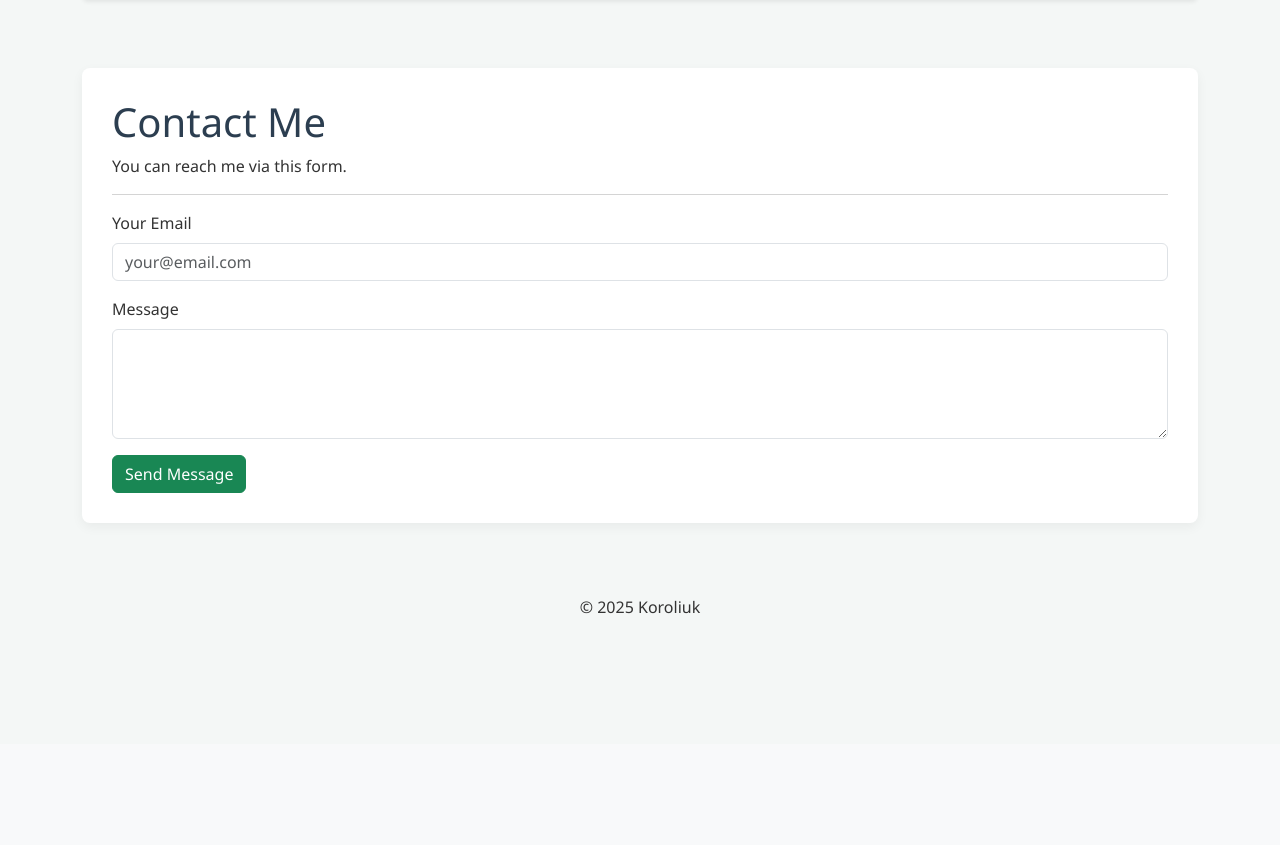
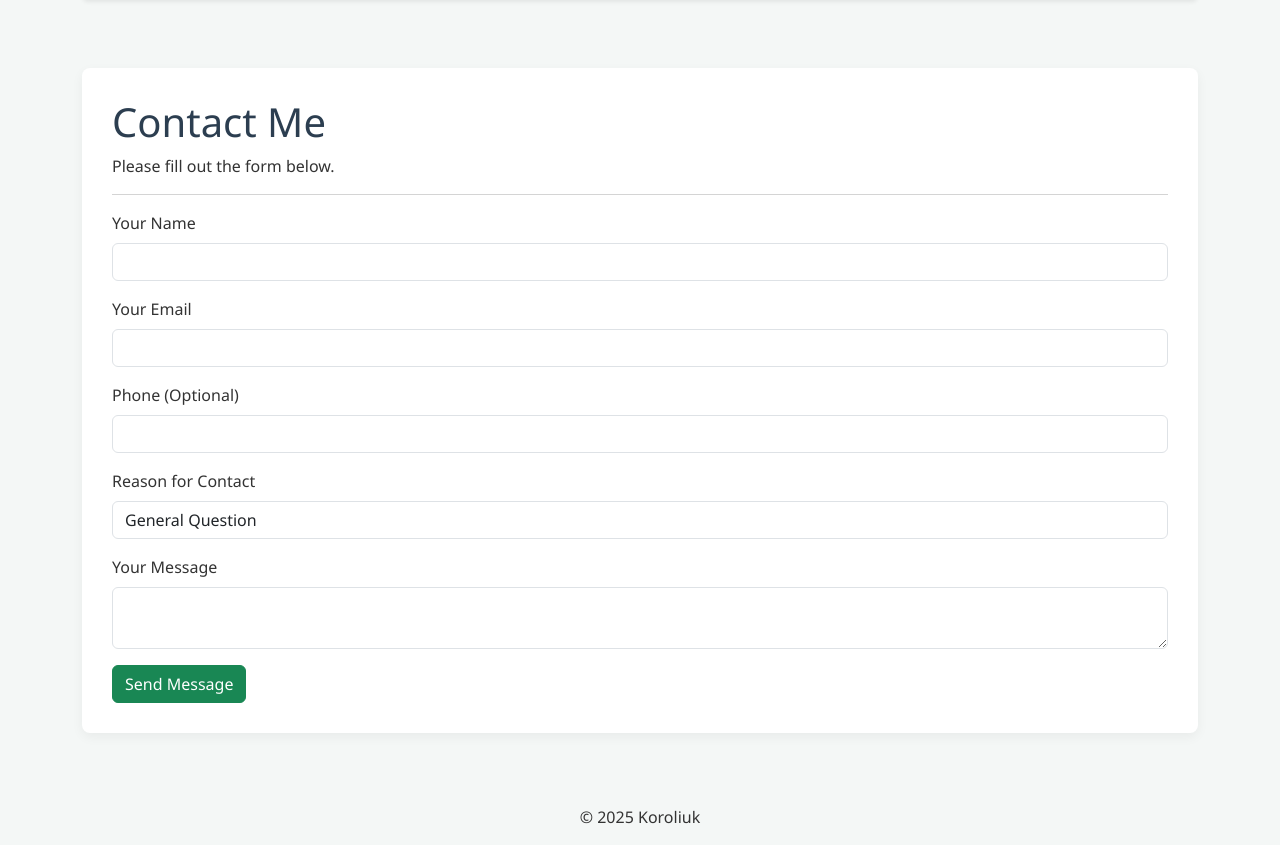
Before and after one commit to vladdddddw/flask-app-lab, a Flask app: page /contacts in a window 1280 px wide. Shown: the part 56-901 px from the top of the page. Before the commit the page ends 670 px from the top, so only its background shows below. Run offline with Flask 3, Linux system fonts and the light colour scheme; some libraries are stand-ins or nearby versions.

Commit message:
Finish Lab 5: Implement unique WTF forms

```diff
--- a/app/__init__.py
+++ b/app/__init__.py
@@ -1,5 +1,5 @@
 from flask import Flask
-
+import logging
 
 app = Flask(__name__)
 
@@ -10,4 +10,6 @@ app.register_blueprint(users_bp, url_prefix='/users')
 from app.products.views import products_bp
 app.register_blueprint(products_bp, url_prefix='/products')
 
+logging.basicConfig(filename='contact_submissions.log', level=logging.INFO,
+                    format='%(asctime)s - %(name)s - %(message)s')
 from app import views
--- /dev/null
+++ b/app/forms.py
@@ -0,0 +1,50 @@
+from flask_wtf import FlaskForm
+
+from wtforms import StringField, TextAreaField, SelectField, SubmitField, PasswordField, BooleanField
+from wtforms.validators import DataRequired, Email, Length, Regexp
+
+
+class ContactForm(FlaskForm):
+
+    name = StringField('Your Name', validators=[
+        DataRequired(message="Будь ласка, введіть ваше ім'я."),
+        Length(min=3, max=20, message="Ім'я повинно бути від 3 до 20 символів.")
+    ])
+
+    email = StringField('Your Email', validators=[
+        DataRequired(message="Будь ласка, введіть email."),
+        Email(message="Некоректний формат email.")
+    ])
+
+    phone = StringField('Phone (Optional)', validators=[
+        Regexp(r'^\+380\d{9}$', message="Формат телефону: +380XXXXXXXXX.")
+    ])
+
+    subject = SelectField('Reason for Contact', choices=[
+        ('question', 'General Question'),
+        ('feedback', 'Website Feedback'),
+        ('other', 'Other')
+    ], validators=[DataRequired()])
+
+    message = TextAreaField('Your Message', validators=[
+        DataRequired(message="Поле повідомлення не може бути порожнім."),
+        Length(max=1000, message="Повідомлення занадто довге (макс. 1000 символів).")
+    ])
+
+    submit = SubmitField('Send Message')
+
+class LoginForm(FlaskForm):
+
+
+    username = StringField('Username', validators=[
+        DataRequired(message="Ім'я користувача не може бути порожнім.")
+    ])
+
+    password = PasswordField('Password', validators=[
+        DataRequired(message="Будь ласка, введіть пароль."),
+        Length(min=5, max=15, message="Пароль має бути від 5 до 15 символів.")
+    ])
+
+    remember = BooleanField("Keep me logged in")
+
+    submit = SubmitField('Log In')
--- /dev/null
+++ b/app/templates/_form_helpers.html
@@ -0,0 +1,18 @@
+
+{% macro render_form_group(field) %}
+  <div class="form-group mb-3">
+    {# Відображаємо label (назву) поля #}
+    {{ field.label(class="form-label") }}
+
+    {# Відображаємо саме поле вводу (з класом помилки, якщо є) #}
+    {{ field(class="form-control" + (" is-invalid" if field.errors else "")) }}
+
+    {# Блок для відображення помилок #}
+    {% if field.errors %}
+      <div class="invalid-feedback">
+        {# Виводимо першу помилку зі списку #}
+        {{ field.errors[0] }}
+      </div>
+    {% endif %}
+  </div>
+{% endmacro %}
--- a/app/templates/contacts.html
+++ b/app/templates/contacts.html
@@ -1,24 +1,24 @@
-{% extends 'base.html' %}
-
-
+{% extends "base.html" %}
+{% import "_form_helpers.html" as helpers %}
 
 {% block content %}
 <div class="content-card">
     <h1>Contact Me</h1>
-    <p>You can reach me via this form.</p>
+    <p>Please fill out the form below.</p>
 
     <hr style="color: #555;">
 
-    <form>
-        <div class="mb-3">
-            <label for="emailInput" class="form-label">Your Email</label>
-            <input type="email" class="form-control" id="emailInput" placeholder="your@email.com">
-        </div>
-        <div class="mb-3">
-            <label for="messageText" class="form-label">Message</label>
-            <textarea class="form-control" id="messageText" rows="4"></textarea>
-        </div>
-        <button type="submit" class="btn btn-primary">Send Message</button>
+    <form action="{{ url_for('contacts') }}" method="POST" novalidate>
+
+        {{ form.hidden_tag() }}
+
+        {{ helpers.render_form_group(form.name) }}
+        {{ helpers.render_form_group(form.email) }}
+        {{ helpers.render_form_group(form.phone) }}
+        {{ helpers.render_form_group(form.subject) }}
+        {{ helpers.render_form_group(form.message) }}
+
+        {{ form.submit(class="btn btn-primary") }}
     </form>
 </div>
 {% endblock %}
--- a/app/views.py
+++ b/app/views.py
@@ -1,10 +1,21 @@
-from flask import render_template
-from app import app
+from flask import render_template, flash, redirect, url_for
+from app import app  # Імпортуємо наш додаток
+from app.forms import ContactForm  # <-- 1. ІМПОРТУЄМО ФОРМУ
+import logging # <-- 2. ІМПОРТУЄМО ЛОГЕР
 
 @app.route('/')
 def resume():
     return render_template('resume.html', title="My Resume")
 
-@app.route('/contacts')
+@app.route('/contacts', methods=['GET', 'POST'])
 def contacts():
-    return render_template('contacts.html', title="Contacts")
+    form = ContactForm()
+
+    if form.validate_on_submit():
+        name = form.name.data
+        email = form.email.data
+        logging.info(f"New contact submission from {name} ({email})")
+        flash(f'Message received from {name}. We will contact you shortly!', 'success')
+        return redirect(url_for('contacts'))
+
+    return render_template('contacts.html', title="Contacts", form=form)
```
Also changed, not shown: app/users/templates/users/login.html (+16 -12 lines), app/users/views.py (+15 -10 lines), 1 other file.
